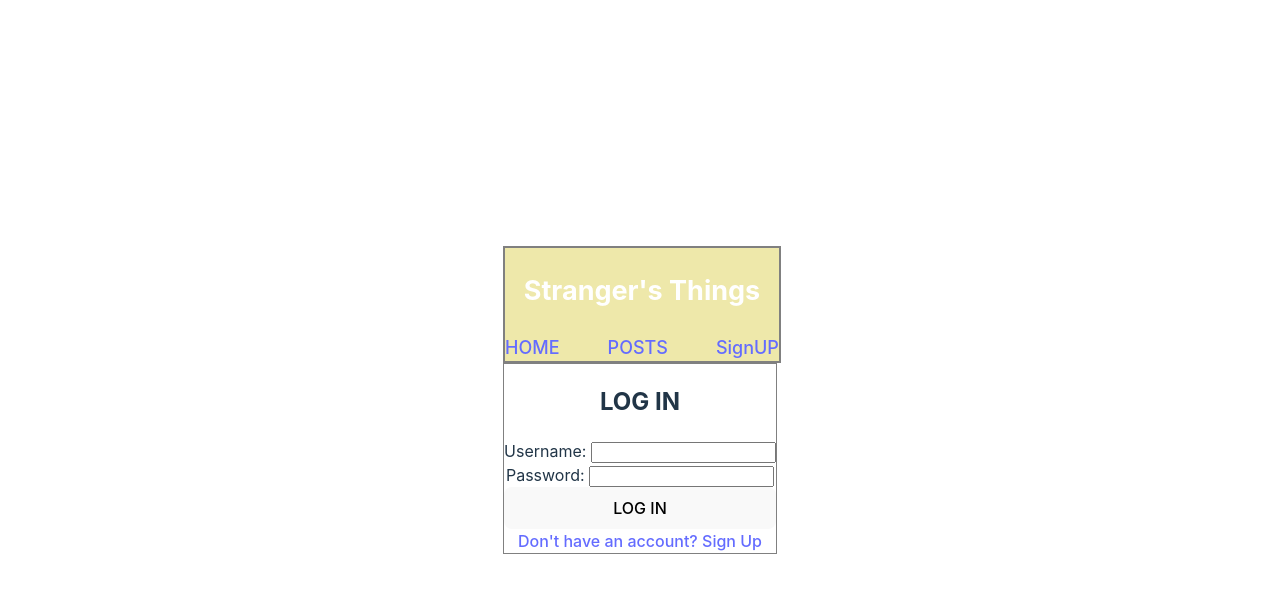
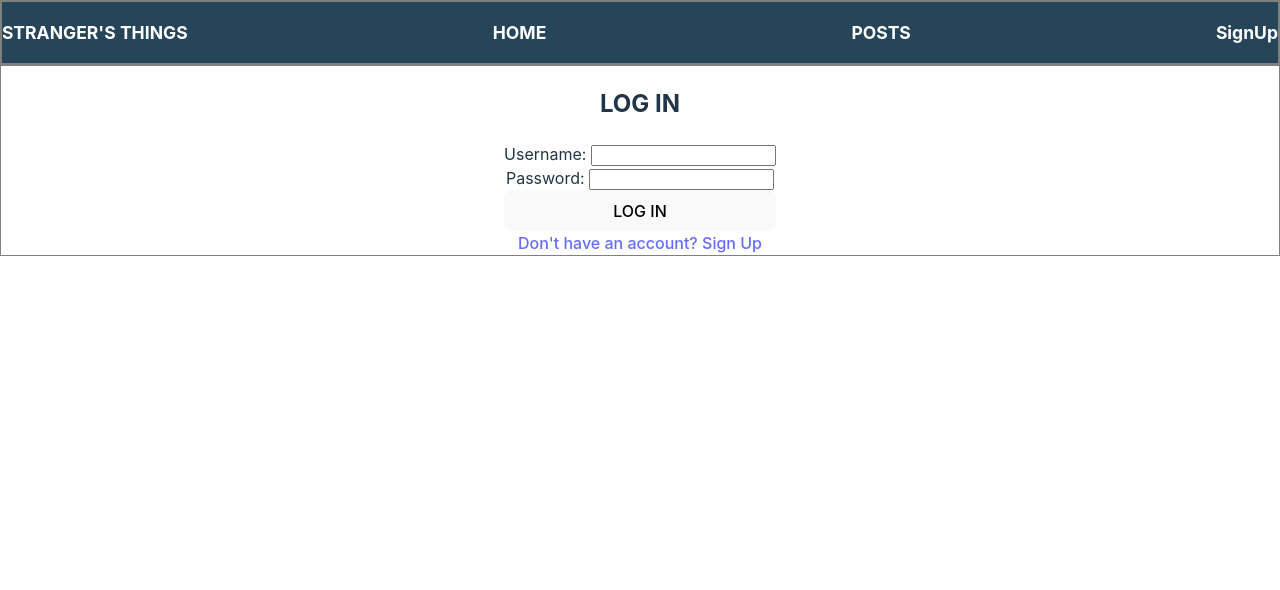
Before and after one commit to Divineshia/Stranger-sThings-Project, a React app: page /login in a window 1280 px wide. Shown: the top 590 px of the page. Built offline with nearby package versions, Linux system fonts and the light colour scheme; the HTML template or start-up script is replaced by a standard one.

Commit message:
Error on getting token

```diff
--- a/src/App.css
+++ b/src/App.css
@@ -1,27 +1,25 @@
 #root {
-  max-width: 1280px;
+  /* max-width: 1280px; */
   margin: 0 auto;
-  padding: 2rem;
+
   text-align: center;
+  width:100vw;
+  height:100vh;
 }
 
-header{
-  /* display:flex;
-  justify-content: space-between; */
-  background-color:palegoldenrod;
-  font-size: large;
-   color:white;
-   border:2px solid gray;
-   width:100%;
-}
+
 #navbar{
   display:flex;
   justify-content: space-between ;
-  color:whitesmoke;
   font-weight: bolder;
+  border:2px solid gray;
+  background-color:#264558;
+  color:white;
+  font-size: 15px;
 
 }
 
+/* Form at login page and signup page */
 .form{
   display: flex;
   flex-direction: column;
@@ -32,4 +30,7 @@ header{
 
 .Login, .Signup{
   border: 1px solid gray;
+  display: flex;
+  flex-direction: column;
+  align-items: center;
 }
--- a/src/App.jsx
+++ b/src/App.jsx
@@ -2,24 +2,27 @@ import {Routes,Route} from 'react-router-dom';
 import Posts from './components/Posts';
 import Login from './components/Login';
 import Profile from './components/Profile';
-import { useState } from 'react';
-
 import './App.css'
 import SignupForm from './components/SignupForm';
+import { useState } from 'react';
+import useToken from './components/useToken';
+
 
 function App() {
-  const [token, setToken] = useState(null);
-
-
+  const[token,setToken]= useState(null);
+  // if(!token){
+  //   return <Login setToken ={setToken}/>
+  // }
+console.log(token);
   return (
     <>
 
     <Routes>
       <Route path ='/' element ={<Login/>}/>
-      <Route path ='/posts' element ={<Posts/>}/>
-      <Route path ='/profile' element ={<Profile/>}/>
-      <Route path ='/register' element ={<SignupForm token={token} setToken={setToken}/>}/>
-      <Route path ='/login' element ={<Login token={token} setToken={setToken}/>}/>
+      <Route path ='/posts' element ={<Posts token={token}/>}/>
+      <Route path ='/profile' element ={<Profile token={token}/>}/>
+      <Route path ='/register' element ={<SignupForm setToken={setToken} />}/>
+      <Route path ='/login' element ={<Login setToken={setToken} token={token} />}/>
       </Routes>
     </>
   )
--- /dev/null
+++ b/src/components/AddNewPost.jsx
@@ -0,0 +1,18 @@
+
+
+export default function AddNewPost(){
+
+
+    return(
+    <>
+    <div className="new form">
+      <h1>Add New post</h1>
+    <form className='form' onSubmit ={handleSubmit}>
+            <label>Title:{" "}
+            <input value={username}
+            onChange={(e)=>setUsername(e.target.value)}/>
+            </label>
+            </form>
+            </div>
+            </> )
+        }
--- a/src/components/Login.jsx
+++ b/src/components/Login.jsx
@@ -1,17 +1,20 @@
 import {Link} from 'react-router-dom';
 import { useState } from 'react';
 import Profile from './Profile';
+import { useNavigate } from 'react-router-dom';
+
 
 const COHORT_NAME = '2306-FTB-ET-WEB-FT';
 const BASE_URL = `https://strangers-things.herokuapp.com/api/${COHORT_NAME}`
 
 
 
-function Login({token,setToken}){
+function Login({setToken, token}){
 const[username,setUsername]=useState('');
 const[password,setPassword]=useState('');
 const [successMessage, setSuccessMessage] = useState("");
 const [error, setError] = useState(null);
+const navigate =useNavigate();
 
 async function handleSubmit(e) {
     e.preventDefault();
@@ -31,65 +34,71 @@ async function handleSubmit(e) {
       );
       const result = await response.json();
       console.log("Login Result: ", result);
-      console.log(result.data.token);
-      setToken(result.data.token);
+      const Token =result.data.token
+      console.log(Token);
+      console.log(setToken);
+      setToken(Token);
       //console.log(token);
       setSuccessMessage(result.data.message);
-
       setUsername("");
       setPassword("");
+      //authenticate(token);
 
 
     } catch (error) {
       setError(error.message);
     }
   }
-  console.log(token);
+  //console.log(token);
+
 //Authentication on submitting
-  async function authenticate(token) {
-    try {
-      const response = await fetch(
-        `${BASE_URL}/someEndPoint`,
-        {
-          method: "POST",
-          headers: {
-            "Content-Type": "application/json",
-            "Authorization": `Bearer ${token}`,
-          },
-          body: JSON.stringify({
-            user:{
-                username,
-                password,
-            }
-            /* whatever things you need to send to the API */ })
-        });
+  // async function authenticate(token) {
+  //   try {
+  //     const response = await fetch(
+  //       `${BASE_URL}/someEndPoint`,
+  //       {
+  //         method: "POST",
+  //         headers: {
+  //           "Content-Type": "application/json",
+  //           "Authorization": `Bearer ${token}`,
+  //         },
+  //         body: JSON.stringify({
+  //           user:{
+  //               username,
+  //               password,
+  //           }
+  //           /* whatever things you need to send to the API */ })
+  //       });
 
-      const result = await response.json();
-      console.log("Authenticate Result: ", result);
-      setSuccessMessage(result.message);
-      <Profile/>
-    } catch (error) {
-      setError(error.message);
-    }
+  //     const result = await response.json();
+  //     console.log("Authenticate Result: ", result);
+  //     setSuccessMessage(result.message);
+  //     {token && <Profile/>}
+  //   } catch (error) {
+  //     setError(error.message);
+  //   }
 
-  }
+  // }
 
 
 
     return (<>
-     <header>
-     <h2> Stranger's Things</h2>
-    <div id ='navbar'>
-        <Link to ='/'>HOME</Link>
-        <Link to ='/posts'>POSTS</Link>
-        <Link to ='/register'>SignUP</Link>
+
+     <div id ='navbar'>
+     <h3> STRANGER'S THINGS</h3>
+
+        <h3 onClick={()=>navigate ("/")}>HOME</h3>
+        <h3 onClick={()=>navigate ("/posts")}>POSTS</h3>
+        <h3 onClick={()=>navigate ("/register")}>SignUp</h3>
        </div>
-       </header>
+
 
     <div className='Login'>
         <h2>LOG IN</h2>
-        {successMessage && <p>{successMessage}</p>}
-        {error && <p>{error}</p>}
+        {/* {successMessage && <div>
+          <p>{successMessage}</p>
+        {navigate ("/profile")}</div>}
+        {error && <p>{error}</p>} */}
         <form className='form' onSubmit ={handleSubmit}>
             <label>Username:{" "}
             <input value={username}
@@ -99,7 +108,7 @@ async function handleSubmit(e) {
             <input type='password' value={password}
             onChange={(e)=>{setPassword(e.target.value)}}/>
             </label>
-           <button onClick={authenticate}>LOG IN</button>
+           <button >LOG IN</button>
            <Link to='/register'>Don't have an account? Sign Up</Link>
 
 
--- a/src/components/Posts.jsx
+++ b/src/components/Posts.jsx
@@ -1,5 +1,6 @@
 import {useState, useEffect} from 'react';
-import {Link} from 'react-router-dom';
+import {Link, useNavigate} from 'react-router-dom';
+import AddNewPost from './AddNewPost';
 
 
 
@@ -9,11 +10,19 @@ const BASE_URL = `https://strangers-things.herokuapp.com/api/${COHORT_NAME}`
 
 function Posts(){
     const [allposts,setAllPosts]=useState([]);
+    const navigate =useNavigate();
 
     useEffect(()=>{
-        async function fetchData(){
+        async function fetchData(token){
             try{
-                const response = await fetch(`${BASE_URL}/posts`)
+                const response = await fetch(`${BASE_URL}/posts`,{
+                    method: "GET",
+                    headers: {
+                        'Content-Type': 'application/json',
+                        'Authorization': `Bearer ${token}`
+                    },
+
+                  });
                 const result = await response.json();
                 //console.log(result);
                 setAllPosts(result.data.posts)
@@ -27,22 +36,28 @@ fetchData();
 },[])
    console.log(allposts) ;
     return (<>
-    <header>
-     <h2> Stranger's Things</h2>
+
+
     <div id ='navbar'>
-        <Link to ='/'>HOME</Link>
-        <Link to ='/posts'>POSTS</Link>
-        <Link to ='/profile'>PROFILE</Link>
-        <Link to ='/'>LOG OUT</Link>
+    <h3> STRANGER'S THINGS</h3>
+            <h3 onClick={()=>navigate ("/")}>HOME</h3>
+            <h3 onClick={()=>navigate ("/posts")}>POSTS</h3>
+            <h3 onClick={()=>navigate ("/profile")}>PROFILE</h3>
+            <h3 onClick={()=>navigate ("/")}>LOG OUT</h3>
+
        </div>
-       </header>
+
 
         {allposts.map((p,index)=> <div key={index}
         className='allposts'>
+             {p.isauthor &&
+            <button onClick={()=><AddNewPost/>}
+            >Add New Post</button>}
             <h2>{p.title}</h2>
             <p>{p.description}</p>
             <h5>{p.price}</h5>
             <h5>{p.location}</h5>
+
 
         </div>
 
--- a/src/components/Profile.jsx
+++ b/src/components/Profile.jsx
@@ -1,20 +1,25 @@
 import {useState, useEffect} from 'react';
-import {Link} from 'react-router-dom';
+import {useNavigate} from 'react-router-dom';
+//import { useParams } from 'react-router-dom';
 const COHORT_NAME = '2306-FTB-ET-WEB-FT';
 const BASE_URL = `https://strangers-things.herokuapp.com/api/${COHORT_NAME}`
 const TOKEN= 'eyJhbGciOiJIUzI1NiIsInR5cCI6IkpXVCJ9.eyJfaWQiOiI2NGNhYTQ4MjhlM2NhYTAwMTRiMzA5ZGUiLCJ1c2VybmFtZSI6InNoaWEiLCJpYXQiOjE2OTEwMDU5NzV9.f_5NLsfeoA-CP10RsTqLQjNR6sPNyWMaNwJ0HZAwXyI';
 
+//console.log(token);
+function Profile({token}){
+    const [mydata,setMyData]=useState([]);
+    const navigate =useNavigate();
 
-function Profile(){
-    const [mydata,setMyData]=useState([]);
 
     useEffect(()=>{
     const myDataProfile = async () => {
         try {
+          console.log(token);
           const response = await fetch(`${BASE_URL}/users/me`, {
+            method:'GET',
             headers: {
               'Content-Type': 'application/json',
-              'Authorization': `Bearer ${TOKEN}`
+              'Authorization': `Bearer ${token}`
             },
           });
           const result = await response.json();
@@ -29,21 +34,23 @@ function Profile(){
 },[])
 console.log(mydata);
     return (<>
-    <header>
-     <h2> Stranger's Things</h2>
+
+
     <div id ='navbar'>
-        <Link to ='/'>HOME</Link>
-        <Link to ='/posts'>POSTS</Link>
-        <Link to ='/profile'>PROFILE</Link>
-        <Link to ='/'>LOG OUT</Link>
+    <h3> STRANGER'S THINGS</h3>
+            <h3 onClick={()=>navigate ("/")}>HOME</h3>
+            <h3 onClick={()=>navigate ("/posts")}>POSTS</h3>
+            <h3 onClick={()=>navigate ("/profile")}>PROFILE</h3>
+            <h3 onClick={()=>navigate ("/")}>LOG OUT</h3>
+
        </div>
-       </header>
+
 
     <div className='Profile'>
-        <h1>Profile page</h1>
-        <h2>Username:{mydata.username}</h2>
+
+        <h2>Profile Name:{mydata.username}</h2>
         <h3>Posts:{mydata.posts}</h3>
-        <h3>Messages:{mydata.messages}</h3>
+        <h3>Messages to me:{mydata.messages}</h3>
         </div>
         </>)
 }
--- a/src/components/SignupForm.jsx
+++ b/src/components/SignupForm.jsx
@@ -1,4 +1,4 @@
-import {Link} from 'react-router-dom';
+import {Link, useNavigate} from 'react-router-dom';
 import { useState } from 'react';
 
 const COHORT_NAME = '2306-FTB-ET-WEB-FT';
@@ -11,6 +11,7 @@ export default function SignupForm({token,setToken}){
     const[password,setPassword]=useState('');
     const [successMessage, setSuccessMessage] = useState("");
     const [error, setError] = useState(null);
+    const navigate =useNavigate();
 
 
 
@@ -34,52 +35,52 @@ export default function SignupForm({token,setToken}){
           const result = await response.json();
           console.log("Signup Result: ", result);
           setToken(result.data.token);
-          authenticate(token);
           setSuccessMessage(result.data.message);
           setUsername("");
           setPassword("");
+          //authenticate(token);
 
         } catch (error) {
           setError(error.message);
         }
       }
-//console.log(token);
+console.log(token);
       //Authentication on submitting
-    async function authenticate(token) {
-    try {
-      const response = await fetch(
-        `${BASE_URL}/someEndPoint`,
-        {
-          method: "POST",
-          headers: {
-            "Content-Type": "application/json",
-            'Authorization': `Bearer ${token}`,
-          },
-          body: JSON.stringify({
-            user:{
-                username,
-            password,
-        }
-            /* whatever things you need to send to the API */ })
-        });
-      const result = await response.json();
-      console.log("Authenticate Result: ", result);
-      setSuccessMessage(result.message);
-    } catch (error) {
-      setError(error.message);
-    }
-  }
+  //   async function authenticate(token) {
+  //   try {
+  //     const response = await fetch(
+  //       `${BASE_URL}/someEndPoint`,
+  //       {
+  //         method: "POST",
+  //         headers: {
+  //           "Content-Type": "application/json",
+  //           'Authorization': `Bearer ${token}`,
+  //         },
+  //         body: JSON.stringify({
+  //           user:{
+  //               username,
+  //           password,
+  //       }
+  //           /* whatever things you need to send to the API */ })
+  //       });
+  //     const result = await response.json();
+  //     console.log("Authenticate Result: ", result);
+  //     setSuccessMessage(result.message);
+  //   } catch (error) {
+  //     setError(error.message);
+  //   }
+  // }
 
 
     return (
         <>
-            <header>
-            <h2> Stranger's Things</h2>
-           <div id ='navbar'>
-               <Link to ='/'>HOME</Link>
-               <Link to ='/login'>LOGIN</Link>
+        <div id ='navbar'>
+        <h3> STRANGER'S THINGS</h3>
+            <h3 onClick={()=>navigate ("/")}>HOME</h3>
+            <h3 onClick={()=>navigate ("/login")}>LOGIN</h3>
+
               </div>
-              </header>
+
 
             <div className='Signup'>
                <h2>New User</h2>
--- /dev/null
+++ b/src/components/useToken.jsx
@@ -0,0 +1,19 @@
+import { useState } from 'react';
+
+export default function useToken() {
+  const getToken = () => {
+    const tokenString = sessionStorage.getItem('token');
+    const userToken = JSON.parse(tokenString);
+    return userToken?.token
+  };
+  const [token, setToken] = useState(getToken());
+
+  const saveToken = userToken => {
+    sessionStorage.setItem('token', JSON.stringify(userToken));
+    setToken(userToken.token);
+  };
+  return {
+    setToken: saveToken,
+    token
+  }
+}
```
